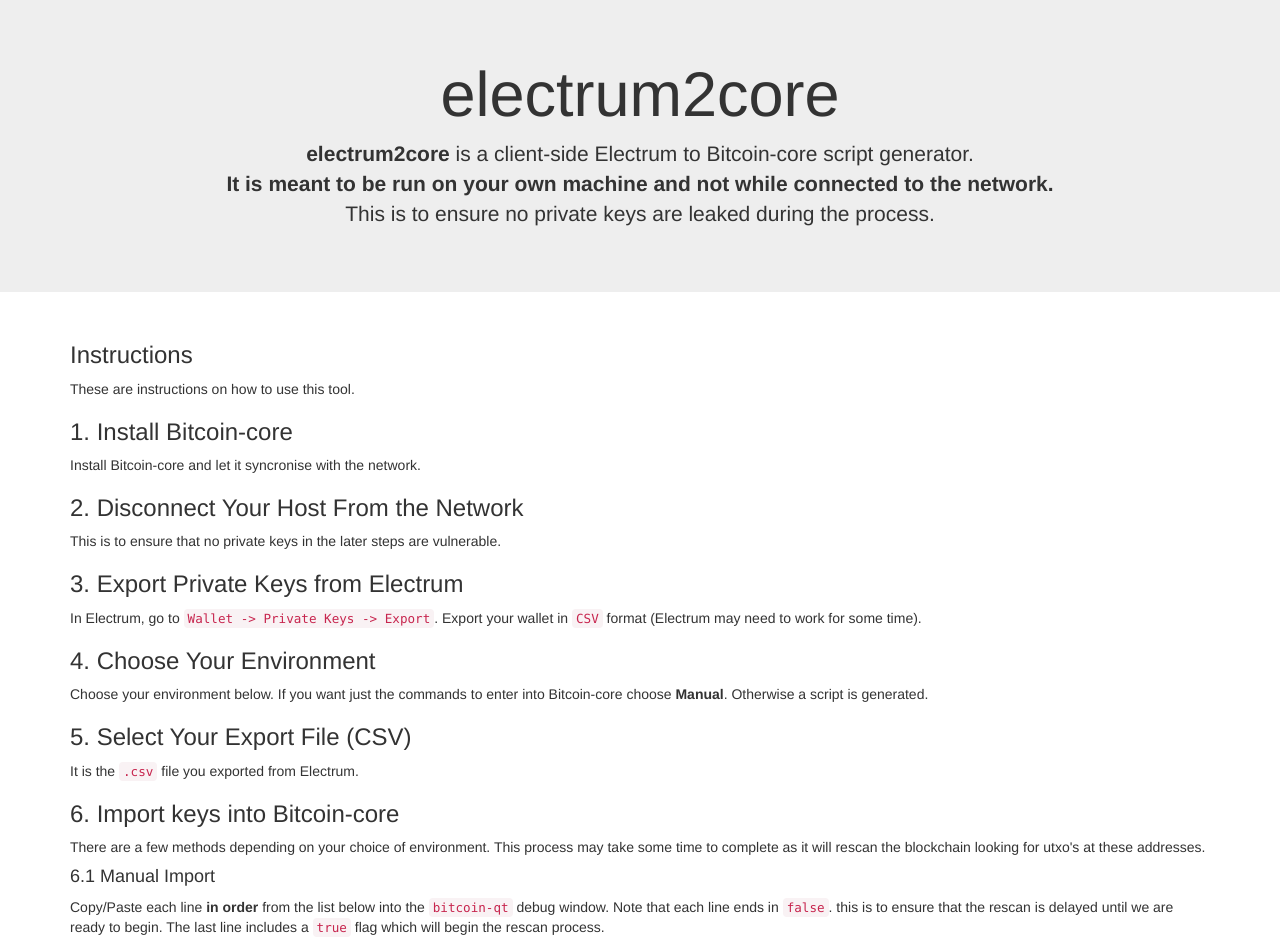
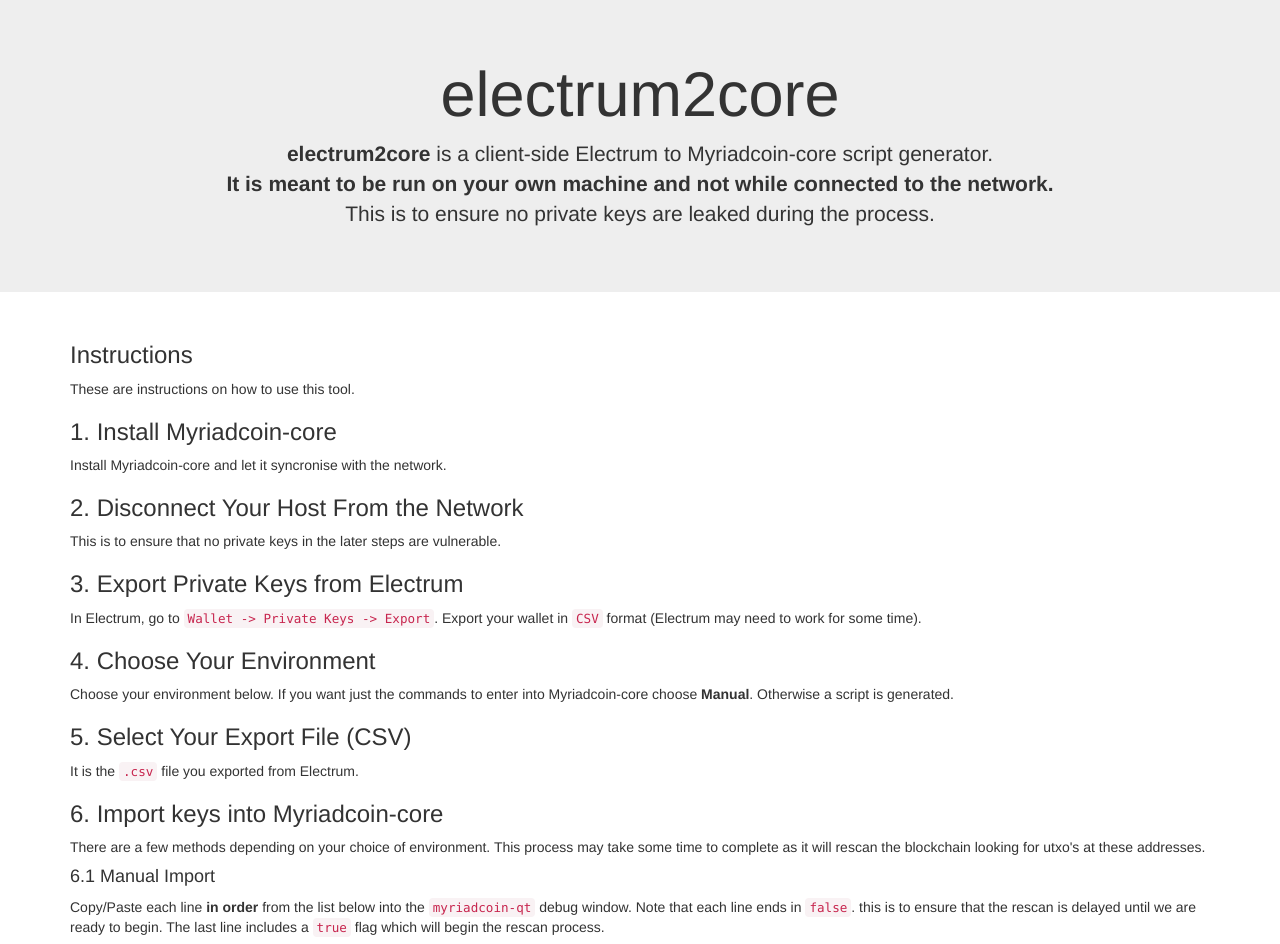
Before and after one commit to electrum2core/electrum2core.github.io, a plain HTML site: page index.html in a window 1280 px wide. Shown: the part 80-1024 px from the top of the page. Drawn offline with nearby package versions, Linux system fonts and the light colour scheme.

Commit message:
for myriadcoin

```diff
--- a/index.html
+++ b/index.html
@@ -56,7 +56,7 @@
 
 <h1>electrum2core</h1>
 
-<p><b>electrum2core</b> is a client-side Electrum to Bitcoin-core script generator.<br/><b>It is meant to be run on your own machine and not while connected to the network.</b><br/>This is to ensure no private keys are leaked during the process.</p>
+<p><b>electrum2core</b> is a client-side Electrum to Myriadcoin-core script generator.<br/><b>It is meant to be run on your own machine and not while connected to the network.</b><br/>This is to ensure no private keys are leaked during the process.</p>
 
 </div>
 
@@ -68,9 +68,9 @@
 
 <p>These are instructions on how to use this tool.</p>
 
-<h3>1. Install Bitcoin-core</h3>
+<h3>1. Install Myriadcoin-core</h3>
 
-<p>Install Bitcoin-core and let it syncronise with the network.</p>
+<p>Install Myriadcoin-core and let it syncronise with the network.</p>
 
 <h3>2. Disconnect Your Host From the Network</h3>
 
@@ -82,19 +82,19 @@
 
 <h3>4. Choose Your Environment</h3>
 
-<p>Choose your environment below. If you want just the commands to enter into Bitcoin-core choose <b>Manual</b>. Otherwise a script is generated.</p>
+<p>Choose your environment below. If you want just the commands to enter into Myriadcoin-core choose <b>Manual</b>. Otherwise a script is generated.</p>
 
 <h3>5. Select Your Export File (CSV)</h3>
 
 <p>It is the <code>.csv</code> file you exported from Electrum.</p>
 
-<h3>6. Import keys into Bitcoin-core</h3>
+<h3>6. Import keys into Myriadcoin-core</h3>
 
 <p>There are a few methods depending on your choice of environment. This process may take some time to complete as it will rescan the blockchain looking for utxo's at these addresses.</p>
 
 <h4>6.1 Manual Import</h4>
 
-<p>Copy/Paste each line <b>in order</b> from the list below into the <code>bitcoin-qt</code> debug window. Note that each line ends in <code>false</code>. this is to ensure that the rescan is delayed until we are ready to begin. The last line includes a <code>true</code> flag which will begin the rescan process.</p>
+<p>Copy/Paste each line <b>in order</b> from the list below into the <code>myriadcoin-qt</code> debug window. Note that each line ends in <code>false</code>. this is to ensure that the rescan is delayed until we are ready to begin. The last line includes a <code>true</code> flag which will begin the rescan process.</p>
 
 <h4>6.2 Mac/Linux Import</h4>
 
@@ -131,8 +131,8 @@
 </div>
 
 <div class="form-group">
-  <label for="cli_path">Path to bitcoin-cli</label>
-  <input type="text" class="form-control" id="cli_path" aria-describedby="cli_path" placeholder="Example: &quot;C:/path/to/bitcoin-cli.exe&quot; for Windows or &quot;/usr/local/bin/bitcoin-cli&quot; for Mac/Linux">
+  <label for="cli_path">Path to myriadcoin-cli</label>
+  <input type="text" class="form-control" id="cli_path" aria-describedby="cli_path" placeholder="Example: &quot;C:/path/to/myriadcoin-cli.exe&quot; for Windows or &quot;/usr/local/bin/myriadcoin-cli&quot; for Mac/Linux">
   <small id="cli_path" class="form-text text-muted">Use this to set the path.</small>
 </div>
 
```
